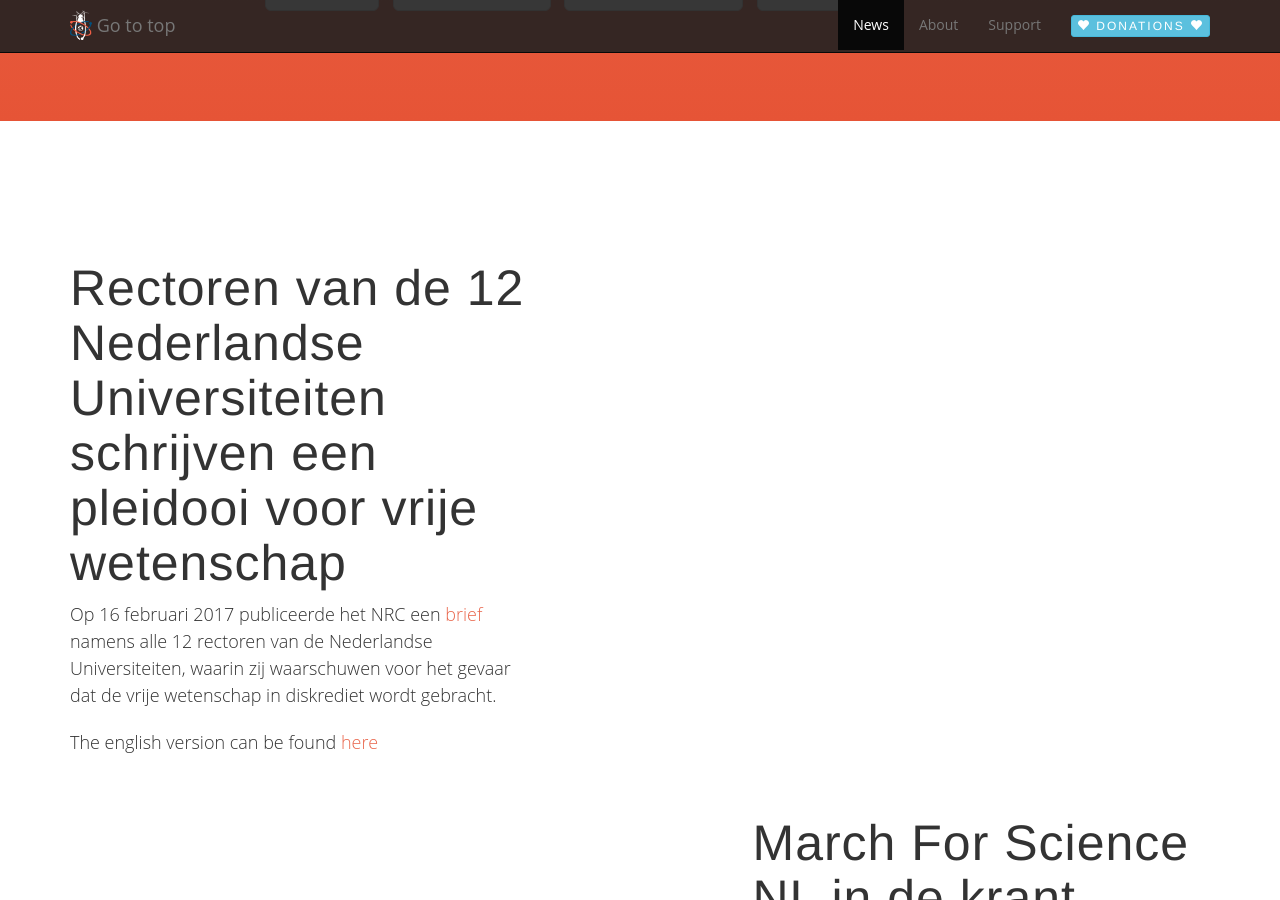
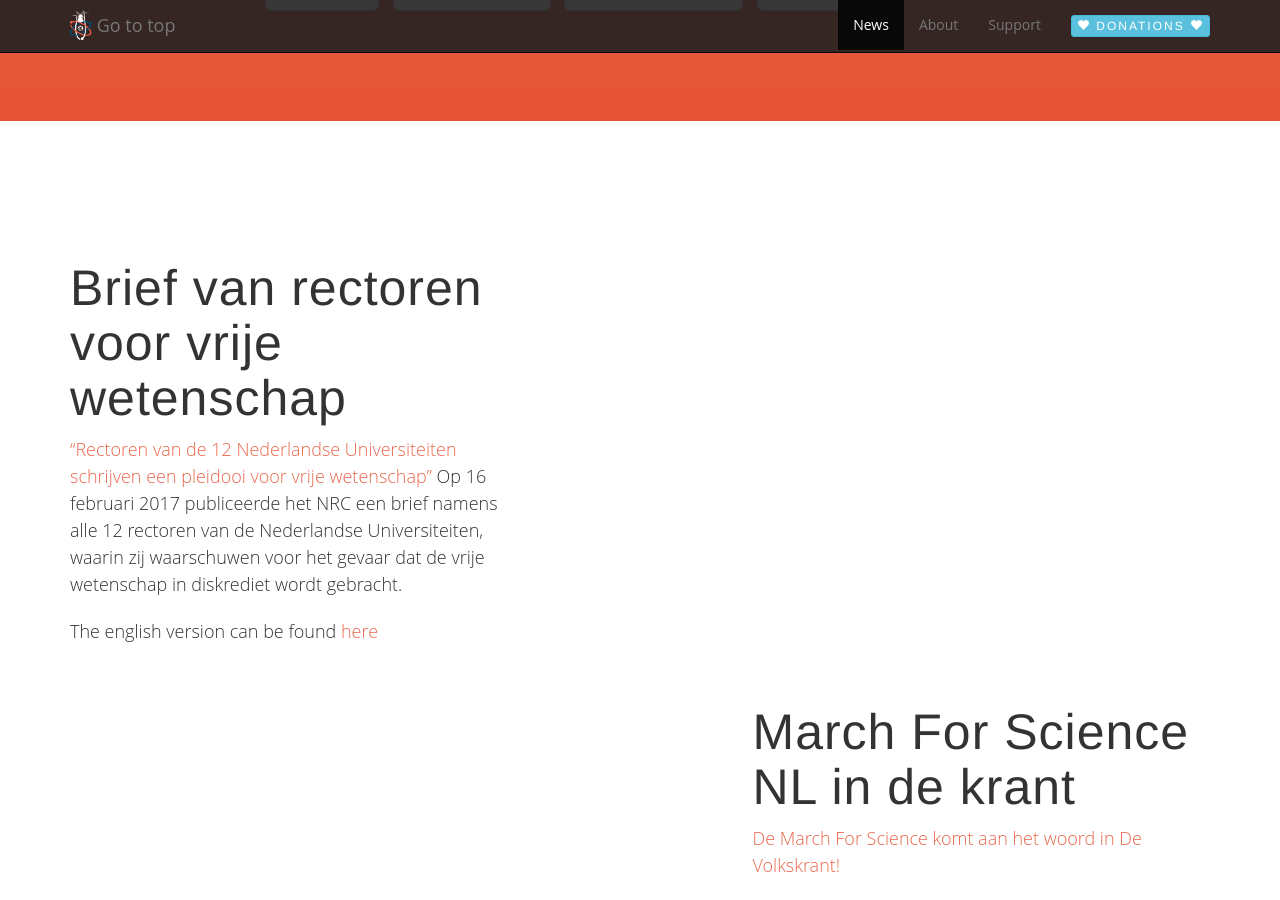
Before and after one commit to marchforsciencenl/marchforsciencenl-website, a Jekyll site: the page built from _posts/2017-02-16-nrc.markdown, in a window 1280 px wide and 900 px high, scrolled down 430 px. Built offline with Jekyll 4.4.1, drawn with Linux system fonts in a browser that asks for light colours; comment, search, counter and statistics services are not loaded.

Commit message:
Nog iets korter

```diff
--- a/_posts/2017-02-16-nrc.markdown
+++ b/_posts/2017-02-16-nrc.markdown
@@ -2,10 +2,10 @@
 layout: default
 img: nrc.png
 category: Posts
-title: Rectoren van de 12 Nederlandse Universiteiten schrijven een pleidooi voor vrije wetenschap
+title: Brief van rectoren voor vrije wetenschap
 description: |
 ---
-
-  Op 16 februari 2017 publiceerde het NRC een [brief](https://www.nrc.nl/nieuws/2017/02/16/wetenschap-moet-vooral-vrij-blijven-6728319-a1546332) namens alle 12 rectoren van de Nederlandse Universiteiten, waarin zij waarschuwen voor het gevaar dat de vrije wetenschap in diskrediet wordt gebracht.
+ ["Rectoren van de 12 Nederlandse Universiteiten schrijven een pleidooi voor vrije wetenschap"](https://www.nrc.nl/nieuws/2017/02/16/wetenschap-moet-vooral-vrij-blijven-6728319-a1546332)
+  Op 16 februari 2017 publiceerde het NRC een brief namens alle 12 rectoren van de Nederlandse Universiteiten, waarin zij waarschuwen voor het gevaar dat de vrije wetenschap in diskrediet wordt gebracht.
 
  The english version can be found [here](https://www.uu.nl/en/news/rectors-concerned-about-the-freedom-of-science)
```
